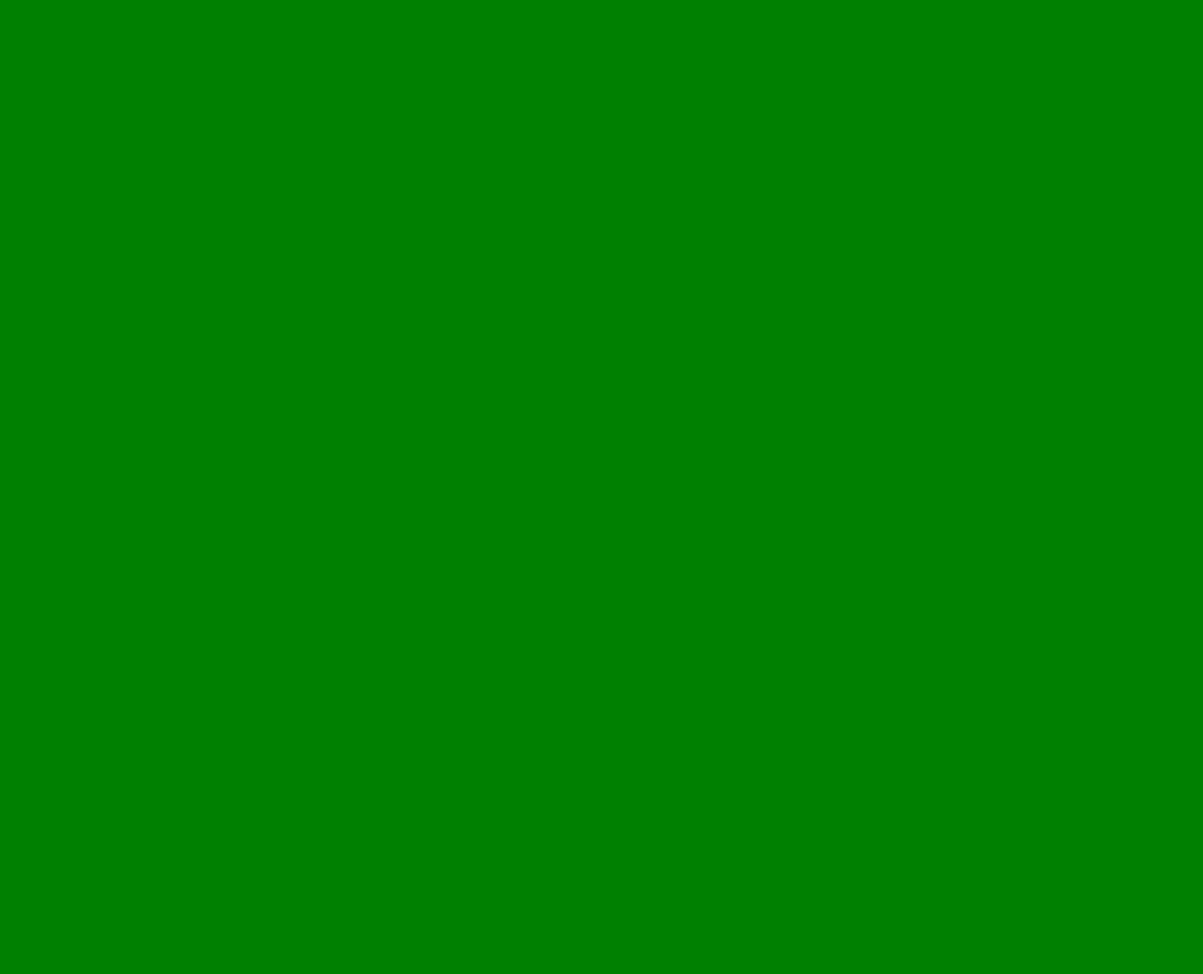
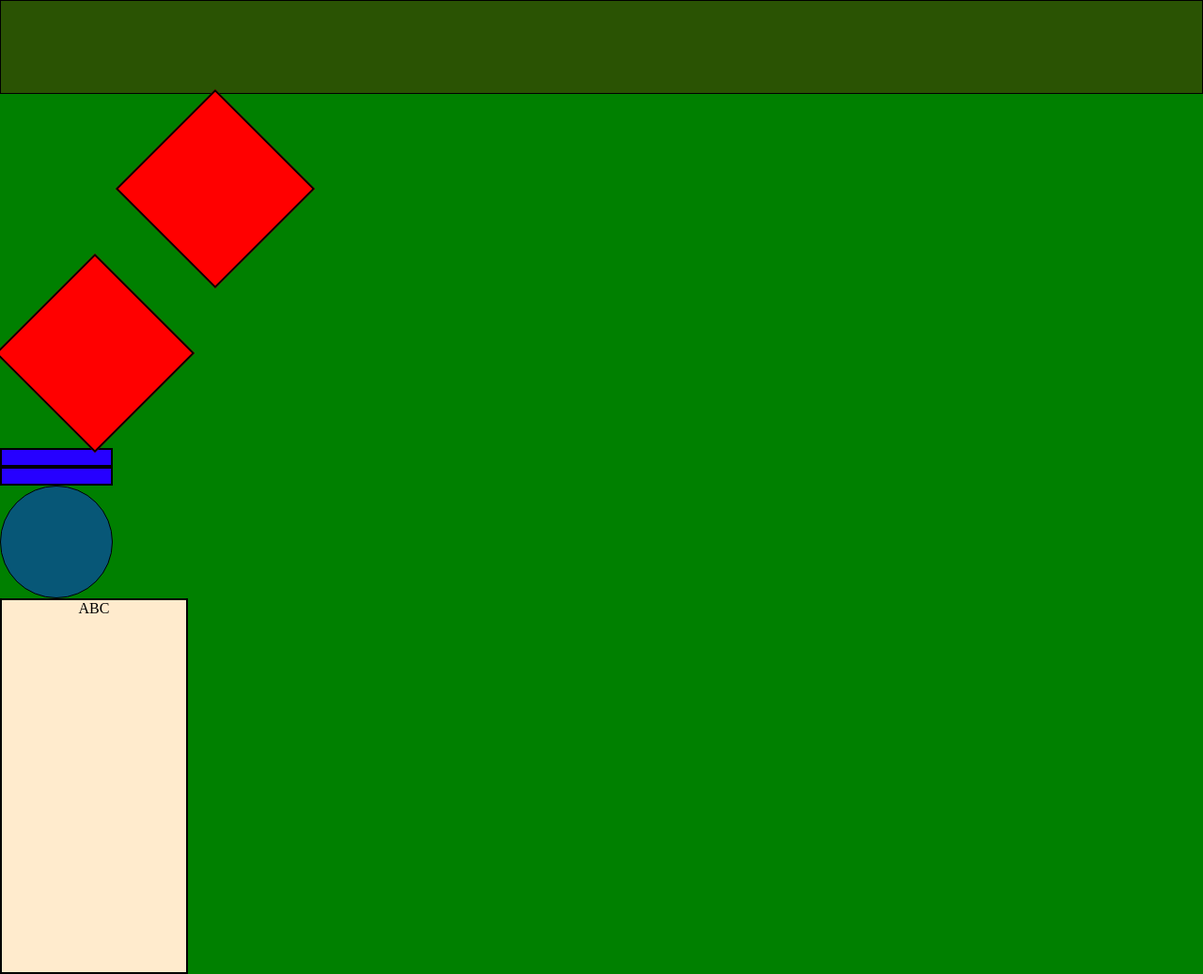
Before and after one commit to mslomaa/geometric-figures, a plain HTML site: page index.html in a window 1280 px wide. Shown: the whole page at 94% size. Before the commit the page ends 800 px from the top, so only its background shows below. Drawn offline with Linux system fonts and the light colour scheme.

Commit message:
all figure in html and first modification in css

```diff
--- a/index.html
+++ b/index.html
@@ -18,7 +18,7 @@
         <div class="container-rectangle1"></div>
         <div class="container-rectangle2"></div>
         <div class="container-circle"></div>
-        <div class="container-rectangle3"></div>
+        <div class="container-rectangle3">ABC</div>
     </div>
 
 </body>
--- a/style/style.css
+++ b/style/style.css
@@ -10,3 +10,52 @@ body {
 html{
     scroll-behavior: smooth;
 }
+
+.navigation {
+    width: 100vw;
+    height: 100px;
+    background-color: rgb(42, 83, 3);
+    border: 1px solid black;
+}
+
+.container {
+    width: 100vw;
+    height: 100vh;
+}
+
+.container-square1, .container-square2 {
+    width: 150px;
+    height: 150px;
+    background-color: red;
+    border: 2px solid black;
+    transform: rotate(45deg);
+    margin: 2%;
+}
+
+.container-square1 {
+    margin-left: 12%;
+}
+
+
+.container-rectangle1, .container-rectangle2 {
+    width: 120px;
+    height: 20px;
+    background-color: rgb(38, 0, 255);
+    border: 2px solid black;
+}
+
+.container-circle {
+    width: 120px;
+    height: 120px;
+    border-radius: 50%;
+    background-color: rgb(7, 87, 119) ;
+    border: 1px solid black;
+}
+
+.container-rectangle3 {
+    width: 200px;
+    height: 400px;
+    background-color: blanchedalmond;
+    text-align: center;
+    border: 2px solid black;
+}
```
